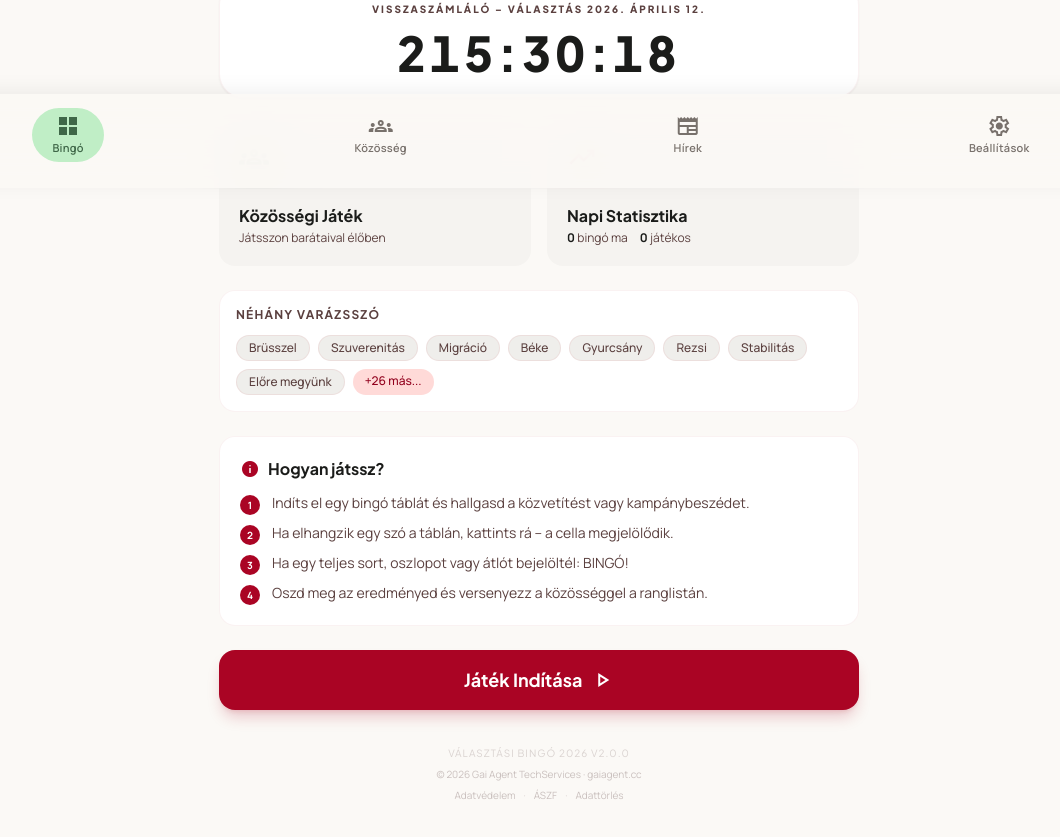
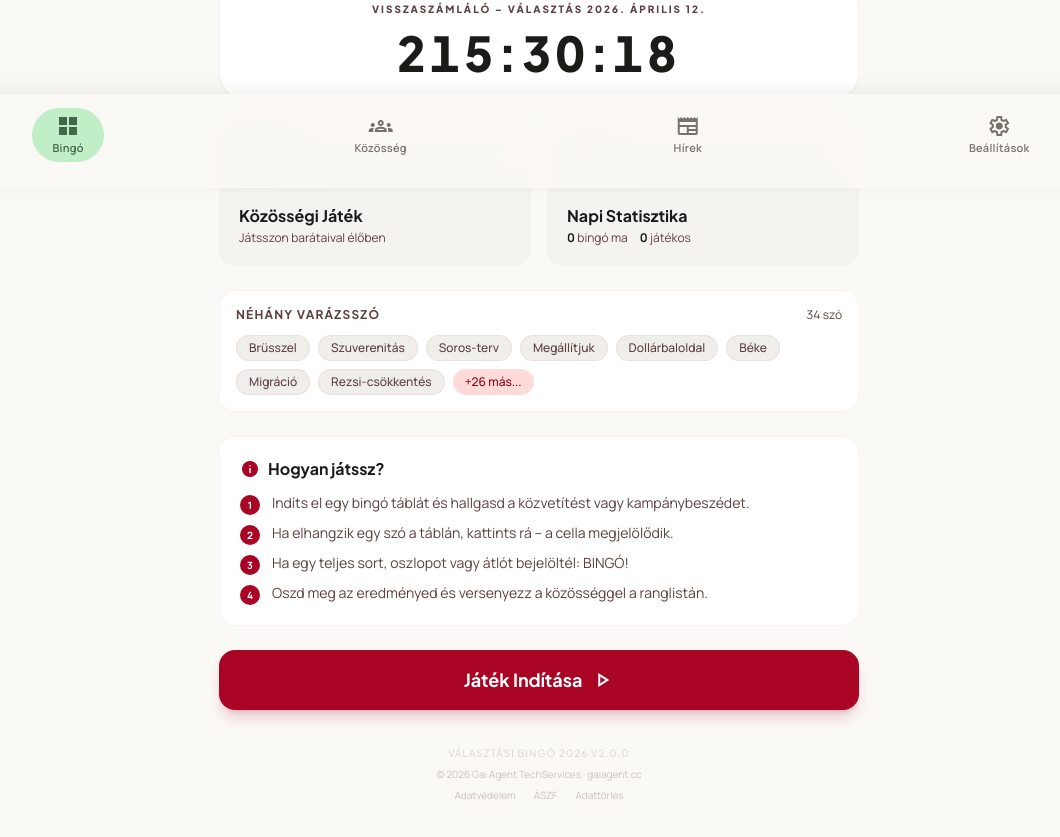
Before and after one commit to gaiagent0/kozeletimozaik, a React (Vite) app: page / in a window 1280 px wide. Shown: the part 612-1449 px from the top of the page, without its empty margins (101-1161 px from the left). Built offline with nearby package versions, Linux system fonts and the light colour scheme; no server answers; the database is empty.

Commit message:
feat: varázsszavak kinyitható lista, Umami analytics, esemény tracking

```diff
--- a/index.html
+++ b/index.html
@@ -17,6 +17,8 @@
     <meta name="apple-mobile-web-app-capable" content="yes" />
     <meta name="apple-mobile-web-app-status-bar-style" content="default" />
     <meta name="apple-mobile-web-app-title" content="Bingó 2026" />
+    <!-- Umami Analytics – GDPR-kompatibilis, cookie-mentes -->
+    <script defer src="https://cloud.umami.is/script.js" data-website-id="296444ae-9682-45ed-bbb1-7fc946246f63"></script>
   </head>
   <body>
     <div id="root"></div>
--- a/src/screens/BingoScreen.jsx
+++ b/src/screens/BingoScreen.jsx
@@ -45,6 +45,7 @@ function useCountdown() {
 
 export default function BingoScreen({ user, onNavigate, onMenuClick, onProfileClick }) {
   const [phase, setPhase] = useState('welcome')
+  const [showAllWords, setShowAllWords] = useState(false)
   const [board, setBoard] = useState([])
   const [selected, setSelected] = useState(new Set([CENTER]))
   const [winCells, setWinCells] = useState(new Set())
@@ -107,6 +108,7 @@ export default function BingoScreen({ user, onNavigate, onMenuClick, onProfileCl
     setIsBingo(false)
     savedRef.current = false
     setPhase('game')
+    if (typeof window !== 'undefined' && window.umami) window.umami.track('game_started')
   }, [])
 
   const newBoard = useCallback(() => {
@@ -130,6 +132,7 @@ export default function BingoScreen({ user, onNavigate, onMenuClick, onProfileCl
       launchConfetti()
       if (s.sounds) playSound('bingo')
       if (s.haptic) vibrate([100, 50, 100, 50, 200])
+      if (typeof window !== 'undefined' && window.umami) window.umami.track('bingo_achieved', { count: next.size - 1 })
       setTotalBingos(n => n + 1)
       saveBingoSession(next, board)
     }
@@ -139,6 +142,7 @@ export default function BingoScreen({ user, onNavigate, onMenuClick, onProfileCl
   }
 
   const handleShare = async () => {
+    if (typeof window !== 'undefined' && window.umami) window.umami.track('share_clicked', { isBingo })
     const count = selected.size - 1
     const url = 'https://valasztasibingo.hu'
     const words = Array.from(selected)
@@ -317,18 +321,36 @@ export default function BingoScreen({ user, onNavigate, onMenuClick, onProfileCl
             </div>
           </div>
 
-          {/* Buzzword chips preview */}
+          {/* Varázsszavak */}
           <div className="bg-surface-container-lowest rounded-2xl p-4 border border-outline-variant/20">
-            <p className="text-xs font-headline font-bold uppercase tracking-widest text-on-surface-variant mb-3">Néhány varázsszó</p>
+            <div className="flex items-center justify-between mb-3">
+              <p className="text-xs font-headline font-bold uppercase tracking-widest text-on-surface-variant">
+                {showAllWords ? 'Összes varázsszó' : 'Néhány varázsszó'}
+              </p>
+              <span className="text-xs text-on-surface-variant font-body">{BUZZWORDS.length} szó</span>
+            </div>
             <div className="flex flex-wrap gap-2">
-              {["Brüsszel", "Szuverenitás", "Migráció", "Béke", "Gyurcsány", "Rezsi", "Stabilitás", "Előre megyünk"].map(w => (
+              {(showAllWords ? BUZZWORDS : BUZZWORDS.slice(0, 8)).map(w => (
                 <span key={w} className="text-xs bg-surface-container text-on-surface-variant px-3 py-1 rounded-full font-body font-medium border border-outline-variant/30">
                   {w}
                 </span>
               ))}
-              <span className="text-xs bg-primary-fixed text-on-primary-fixed-variant px-3 py-1 rounded-full font-body font-medium">
-                +26 más...
-              </span>
+              {!showAllWords && (
+                <button
+                  onClick={() => setShowAllWords(true)}
+                  className="text-xs bg-primary-fixed text-on-primary-fixed-variant px-3 py-1 rounded-full font-body font-medium active:scale-95 transition-transform"
+                >
+                  +{BUZZWORDS.length - 8} más...
+                </button>
+              )}
+              {showAllWords && (
+                <button
+                  onClick={() => setShowAllWords(false)}
+                  className="text-xs bg-surface-container-high text-on-surface-variant px-3 py-1 rounded-full font-body font-medium active:scale-95 transition-transform"
+                >
+                  Kevesebb ↑
+                </button>
+              )}
             </div>
           </div>
 
```
